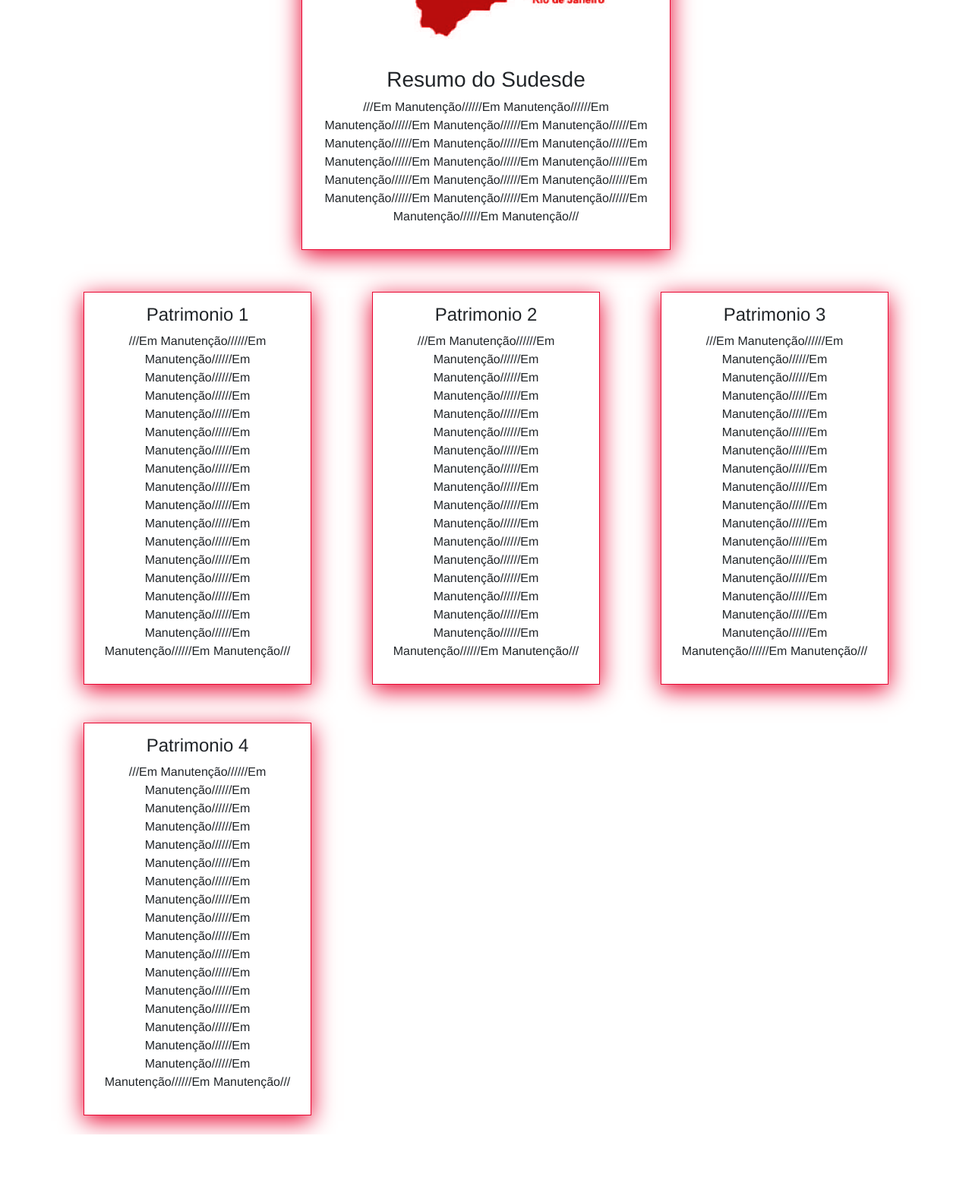
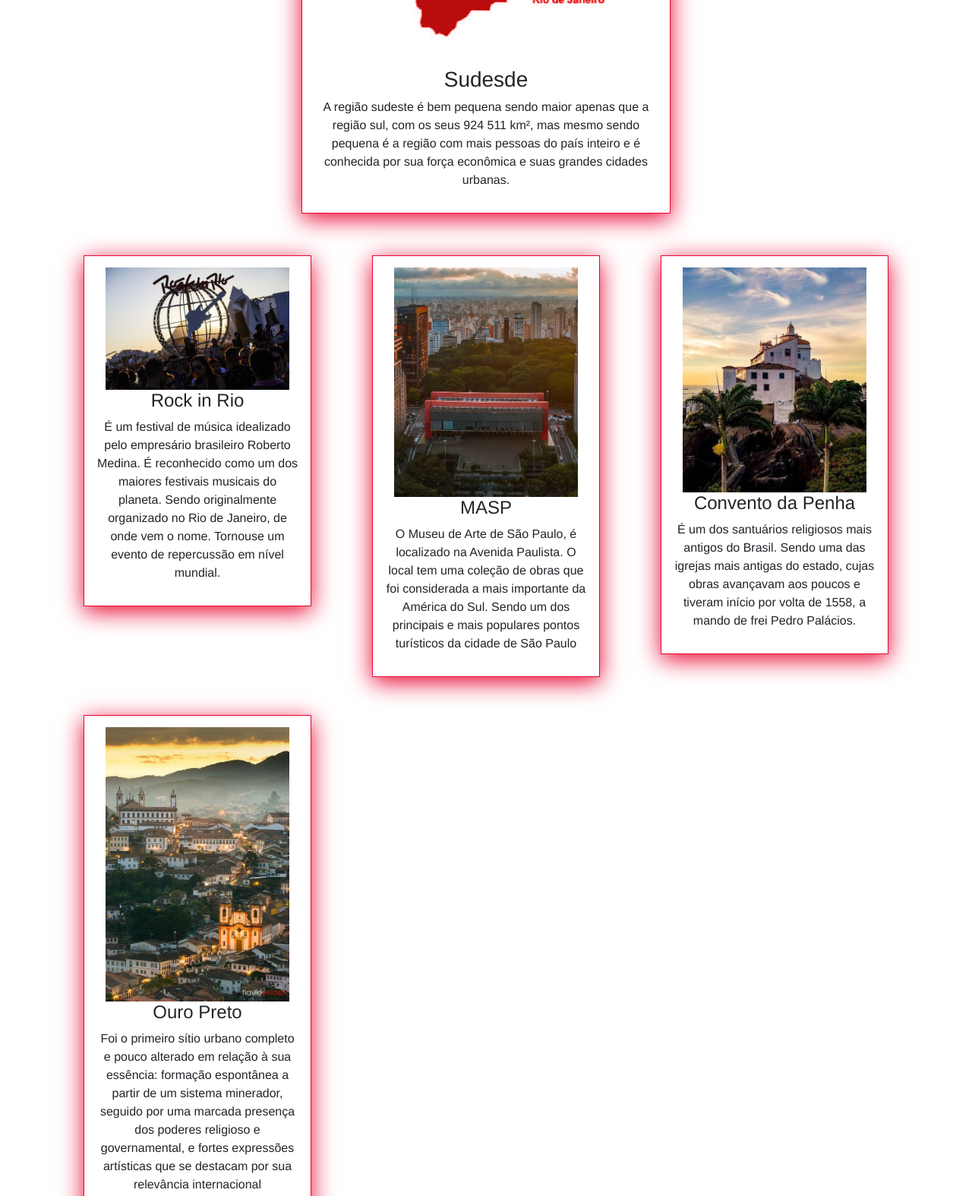
Before and after one commit to ViniVieira34455/feira-cultural-2022, a plain HTML site: page sudeste.html in a window 1280 px wide. Shown: the part 440-2014 px from the top of the page at 76% size. Before the commit the page ends 1933 px from the top, so only its background shows below. Drawn offline with nearby package versions, Linux system fonts and the light colour scheme.

Commit message:
--Informações Sul e Sudeste

```diff
--- a/sudeste.html
+++ b/sudeste.html
@@ -26,8 +26,13 @@
                 <div class="big-box">
                     <div class="resumo">
                         <img class="big-img" src="resources/img/red_sudeste.png" alt="Região Sudeste" title="Região Sudeste" />
-                        <h3>Resumo do Sudesde</h3>
-                        <p>///Em  Manutenção//////Em  Manutenção//////Em  Manutenção//////Em  Manutenção//////Em  Manutenção//////Em  Manutenção//////Em  Manutenção//////Em  Manutenção//////Em  Manutenção//////Em  Manutenção//////Em  Manutenção//////Em  Manutenção//////Em  Manutenção//////Em  Manutenção//////Em  Manutenção//////Em  Manutenção//////Em  Manutenção//////Em  Manutenção//////Em  Manutenção///</p>
+                        <h3>Sudesde</h3>
+                        <p>A região sudeste é bem pequena sendo maior
+                            apenas que a região sul, com os seus 924 511
+                            km², mas mesmo sendo pequena é a região
+                            com mais pessoas do país inteiro e é
+                            conhecida por sua força econômica e suas
+                            grandes cidades urbanas.</p>
                     </div>
                 </div>
             </div>
@@ -37,36 +42,62 @@
             <div class="col">
                 <div class="box">
                     <div class="patrimonio1">
-                        <div class="s-image"></div>
-                        <h4>Patrimonio 1</h4>
-                        <p>///Em  Manutenção//////Em  Manutenção//////Em  Manutenção//////Em  Manutenção//////Em  Manutenção//////Em  Manutenção//////Em  Manutenção//////Em  Manutenção//////Em  Manutenção//////Em  Manutenção//////Em  Manutenção//////Em  Manutenção//////Em  Manutenção//////Em  Manutenção//////Em  Manutenção//////Em  Manutenção//////Em  Manutenção//////Em  Manutenção//////Em  Manutenção///</p>
+                        <img class="big-img" src="resources/img/rockinrio.jpg" alt="Rock in Rio" title="Rock in Rio" />
+                        <h4>Rock in Rio</h4>
+                        <p>É um festival de música idealizado pelo
+                            empresário brasileiro Roberto Medina. É
+                            reconhecido como um dos maiores
+                            festivais musicais do planeta. Sendo
+                            originalmente organizado no Rio de
+                            Janeiro, de onde vem o nome. Tornouse
+                            um evento de repercussão em nível
+                            mundial.</p>
                     </div>
                 </div>
             </div>
             <div class="col">
                 <div class="box">
                     <div class="patrimonio2">
-                        <div class="s-image"></div>
-                        <h4>Patrimonio 2</h4>
-                        <p>///Em  Manutenção//////Em  Manutenção//////Em  Manutenção//////Em  Manutenção//////Em  Manutenção//////Em  Manutenção//////Em  Manutenção//////Em  Manutenção//////Em  Manutenção//////Em  Manutenção//////Em  Manutenção//////Em  Manutenção//////Em  Manutenção//////Em  Manutenção//////Em  Manutenção//////Em  Manutenção//////Em  Manutenção//////Em  Manutenção//////Em  Manutenção///</p>
+                        <img class="big-img" src="resources/img/masp.jpg" alt="MASP" title="MASP" />
+                        <h4>MASP</h4>
+                        <p>O Museu de Arte de São Paulo, é
+                            localizado na Avenida Paulista. O local
+                            tem uma coleção de obras que foi
+                            considerada a mais importante da
+                            América do Sul. Sendo um dos
+                            principais e mais populares pontos
+                            turísticos da cidade de São Paulo</p>
                     </div>
                 </div>
             </div>
             <div class="col">
                 <div class="box">
                     <div class="patrimonio3">
-                        <div class="s-image"></div>
-                        <h4>Patrimonio 3</h4>
-                        <p>///Em  Manutenção//////Em  Manutenção//////Em  Manutenção//////Em  Manutenção//////Em  Manutenção//////Em  Manutenção//////Em  Manutenção//////Em  Manutenção//////Em  Manutenção//////Em  Manutenção//////Em  Manutenção//////Em  Manutenção//////Em  Manutenção//////Em  Manutenção//////Em  Manutenção//////Em  Manutenção//////Em  Manutenção//////Em  Manutenção//////Em  Manutenção///</p>
+                        <img class="big-img" src="resources/img/convento.jpg" alt="Convento da Penha" title="Convento da Penha" />
+                        <h4>Convento da Penha</h4>
+                        <p>É um dos santuários religiosos mais
+                            antigos do Brasil. Sendo uma das igrejas
+                            mais antigas do estado, cujas obras
+                            avançavam aos poucos e tiveram início
+                            por volta de 1558, a mando de frei Pedro
+                            Palácios.
+                            </p>
                     </div>
                 </div>
             </div>
             <div class="col">
                 <div class="box">
                     <div class="patrimonio4">
-                        <div class="s-image"></div>
-                        <h4>Patrimonio 4</h4>
-                        <p>///Em  Manutenção//////Em  Manutenção//////Em  Manutenção//////Em  Manutenção//////Em  Manutenção//////Em  Manutenção//////Em  Manutenção//////Em  Manutenção//////Em  Manutenção//////Em  Manutenção//////Em  Manutenção//////Em  Manutenção//////Em  Manutenção//////Em  Manutenção//////Em  Manutenção//////Em  Manutenção//////Em  Manutenção//////Em  Manutenção//////Em  Manutenção///</p>
+                        <img class="big-img" src="resources/img/ouro.jpg" alt="Ouro Preto" title="Ouro Preto" />
+                        <h4>Ouro Preto</h4>
+                        <p>Foi o primeiro sítio urbano completo e
+                            pouco alterado em relação à sua
+                            essência: formação espontânea a partir
+                            de um sistema minerador, seguido por
+                            uma marcada presença dos poderes
+                            religioso e governamental, e fortes
+                            expressões artísticas que se destacam
+                            por sua relevância internacional</p>
                     </div>
                 </div>
             </div>
```
Also changed, not shown: sul.html (+44 -14 lines), resources/img/alemao.jpg (added), resources/img/arroz.jpg (added), resources/img/chimarrao.jpg (added), resources/img/convento.jpg (added), resources/img/igreja.jpg (added), resources/img/masp.jpg (added), resources/img/ouro.jpg (added), resources/img/rockinrio.jpg (added).
